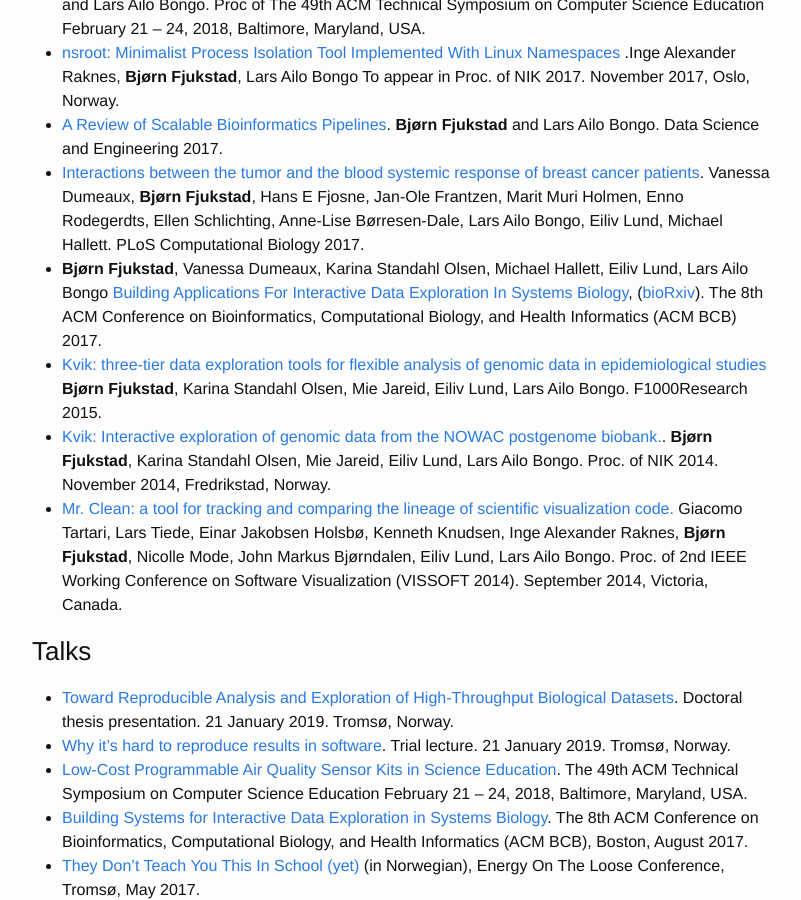
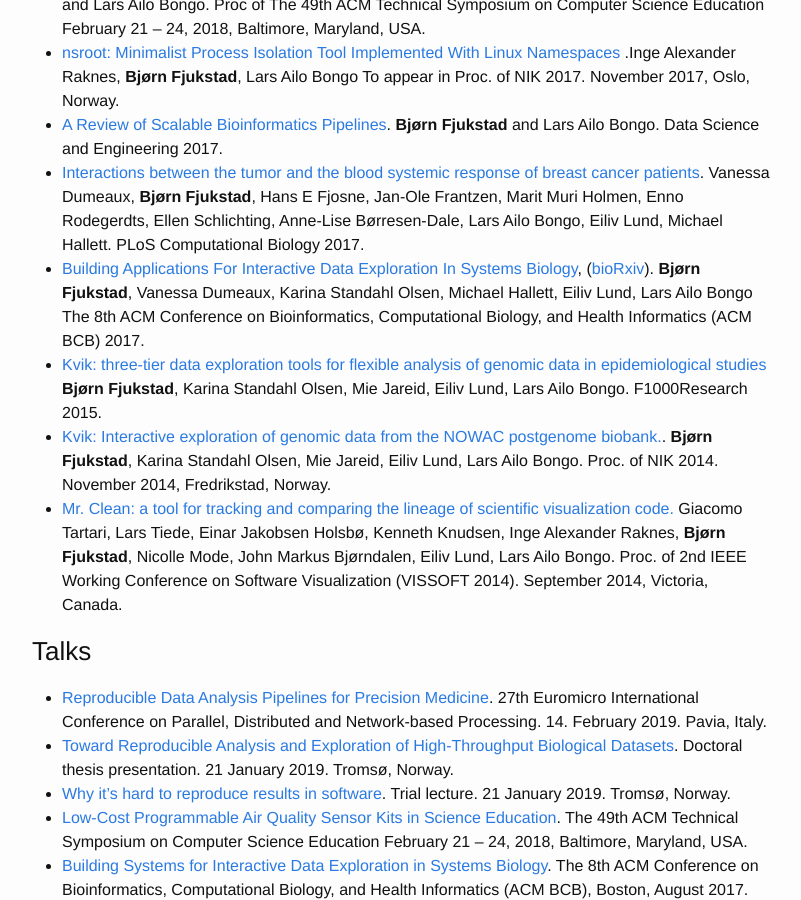
Before and after one commit to fjukstad/fjukstad.github.io, a Jekyll site: the page built from research.md, in a window 1280 px wide and 900 px high, scrolled down 552 px. Shown: the whole window, without its empty margins (238-1039 px from the left). Built offline with Jekyll 4.4.1, drawn with Linux system fonts in a browser that asks for light colours.

Commit message:
add pdp2019 presentation

```diff
--- a/research.md
+++ b/research.md
@@ -43,10 +43,11 @@
   Vanessa Dumeaux, **Bjørn Fjukstad**, Hans E Fjosne, Jan-Ole Frantzen, Marit
   Muri Holmen, Enno Rodegerdts, Ellen Schlichting, Anne-Lise Børresen-Dale, Lars
   Ailo Bongo, Eiliv Lund, Michael Hallett.  PLoS Computational Biology 2017.
-- **Bjørn Fjukstad**, Vanessa Dumeaux, Karina Standahl Olsen, Michael Hallett,
-  Eiliv Lund, Lars Ailo Bongo [Building Applications For Interactive Data
+-  [Building Applications For Interactive Data
   Exploration In Systems
   Biology](http://dl.acm.org/citation.cfm?id=3107481), ([bioRxiv](http://biorxiv.org/content/early/2017/05/24/141630)).
+  **Bjørn Fjukstad**, Vanessa Dumeaux, Karina Standahl Olsen, Michael Hallett,
+  Eiliv Lund, Lars Ailo Bongo
   The 8th ACM Conference on Bioinformatics, Computational Biology, and Health Informatics (ACM BCB) 2017.
 - [Kvik: three-tier data exploration tools for flexible analysis of genomic data in epidemiological studies](http://f1000research.com/articles/4-81/v2)
     **Bjørn Fjukstad**, Karina Standahl Olsen, Mie Jareid, Eiliv Lund, Lars Ailo
@@ -64,6 +65,9 @@
   Visualization (VISSOFT 2014). September 2014, Victoria, Canada.
 
 ### Talks
+- [Reproducible Data Analysis Pipelines for Precision
+  Medicine](pdp2019-presentation.pdf). 27th Euromicro International
+  Conference on Parallel, Distributed and Network-based Processing. 14. February 2019. Pavia, Italy.
 - [Toward Reproducible Analysis and Exploration of High-Throughput Biological Datasets](/research/thesis-presentation.pdf).
   Doctoral thesis presentation. 21 January 2019. Tromsø, Norway.
 - [Why it’s hard to reproduce results in software](/research/why-its-hard-to-reproduce-results-in-software.pdf).
```
Also changed, not shown: 1 other file.
